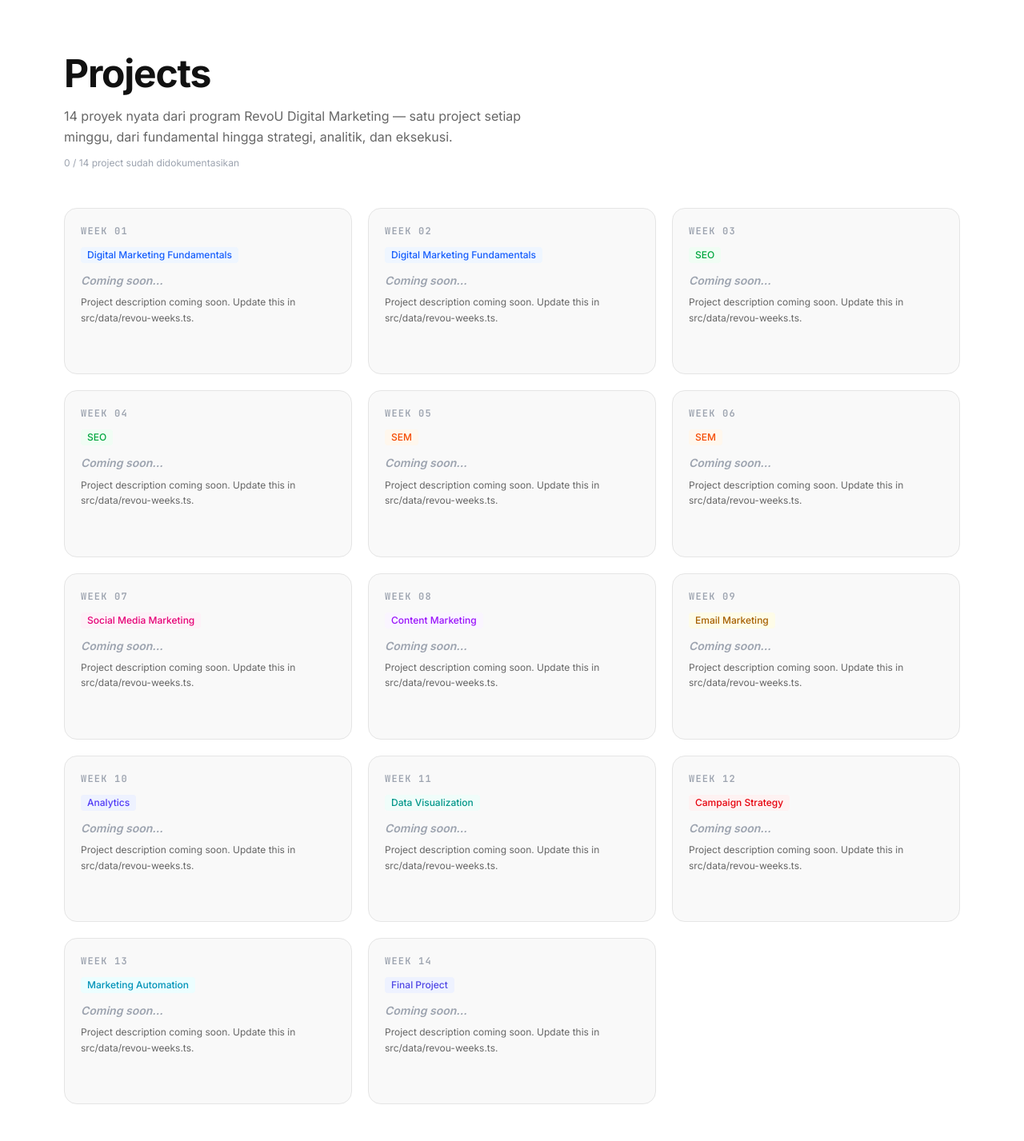
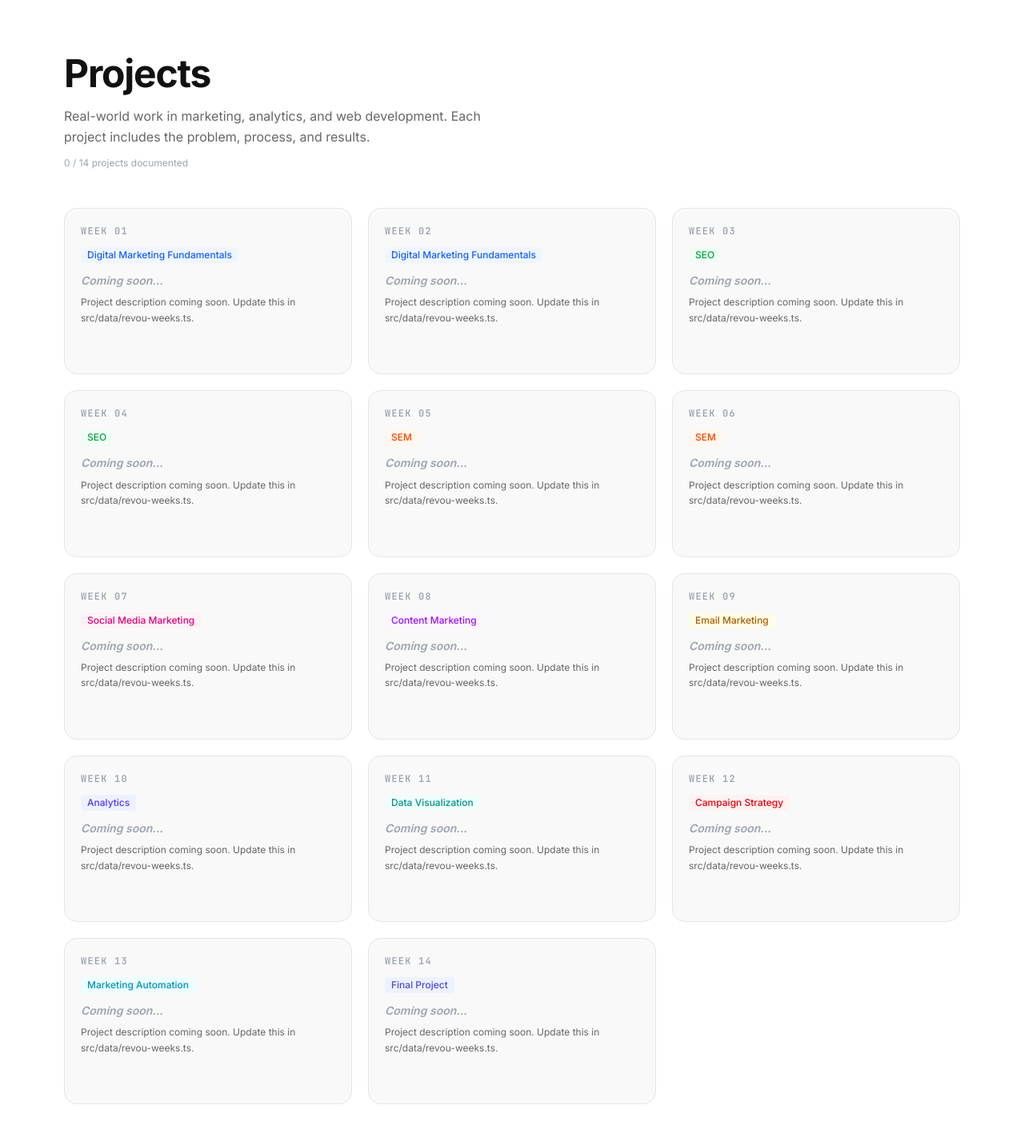
Before and after one commit to danuindra/portfolio-website, a Next.js app: page /projects in a window 1280 px wide. Shown: the part 60-1487 px from the top of the page at 80% size. Built offline with nearby package versions, Linux system fonts and the light colour scheme.

Commit message:
Fix: projects page prop mismatch, i18n-aware subheading and counter

```diff
--- a/src/components/project/ProjectsClient/ProjectsClient.tsx
+++ b/src/components/project/ProjectsClient/ProjectsClient.tsx
@@ -18,15 +18,14 @@ export default function ProjectsClient() {
           {t.projects.heading}
         </h1>
         <p className="text-[var(--color-text-secondary)] max-w-xl leading-relaxed mb-3">
-          14 proyek nyata dari program RevoU Digital Marketing — satu project setiap minggu,
-          dari fundamental hingga strategi, analitik, dan eksekusi.
+          {t.projects.subheading}
         </p>
         <p className="text-xs text-[var(--color-text-tertiary)]">
-          {documented} / {revouWeeks.length} project sudah didokumentasikan
+          {documented} / {revouWeeks.length} {t.locale.current === 'ID' ? 'project didokumentasikan' : 'projects documented'}
         </p>
       </AnimatedSection>
 
-      {/* 14-week grid — flat, no sub-sections */}
+      {/* 14-week grid — flat, 3 cols desktop / 2 tablet / 1 mobile */}
       <div className="mt-12 grid grid-cols-1 sm:grid-cols-2 lg:grid-cols-3 gap-5">
         {revouWeeks.map((week, i) => (
           <AnimatedSection key={week.slug} delay={60 + i * 40}>
@@ -39,9 +38,12 @@ export default function ProjectsClient() {
       <AnimatedSection delay={200} className="mt-12">
         <div className="p-5 rounded-xl border border-dashed border-[var(--color-border-default)] bg-[var(--color-bg-surface)]">
           <p className="text-sm text-[var(--color-text-secondary)]">
-            <span className="font-semibold text-[var(--color-text-primary)]">Konten sedang dikerjakan.</span>{' '}
-            Detail project akan ditambahkan setiap minggu seiring program berjalan.
-            Card yang bertanda "Coming soon" akan diperbarui dengan studi kasus lengkap.
+            <span className="font-semibold text-[var(--color-text-primary)]">
+              {t.locale.current === 'ID' ? 'Konten sedang dikerjakan.' : 'Content in progress.'}
+            </span>{' '}
+            {t.locale.current === 'ID'
+              ? 'Detail project akan ditambahkan setiap minggu. Card "Coming soon" akan diperbarui dengan studi kasus lengkap.'
+              : 'Project details will be added week by week. Cards marked "Coming soon" will be updated with full case studies, tools, and outcomes.'}
           </p>
         </div>
       </AnimatedSection>
```
